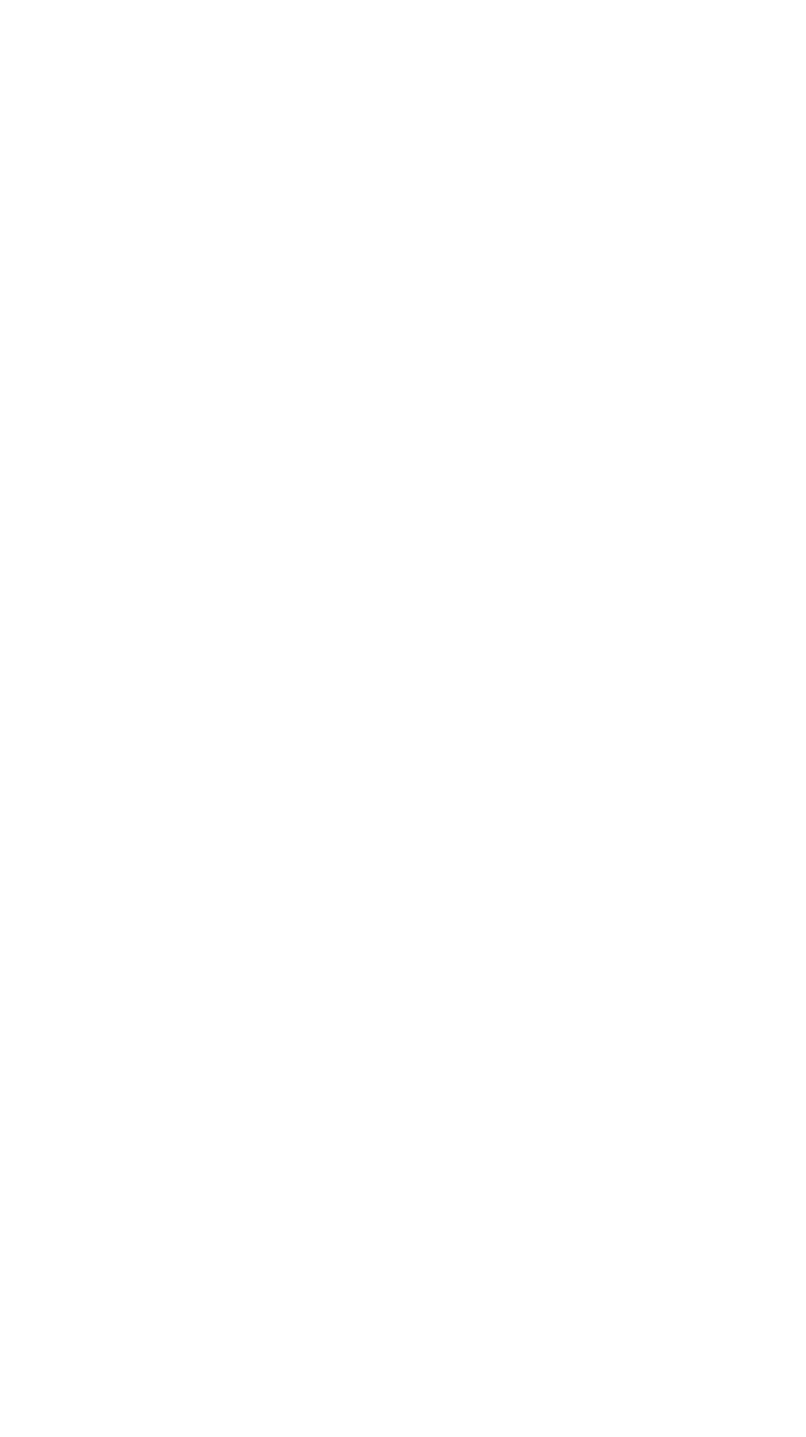
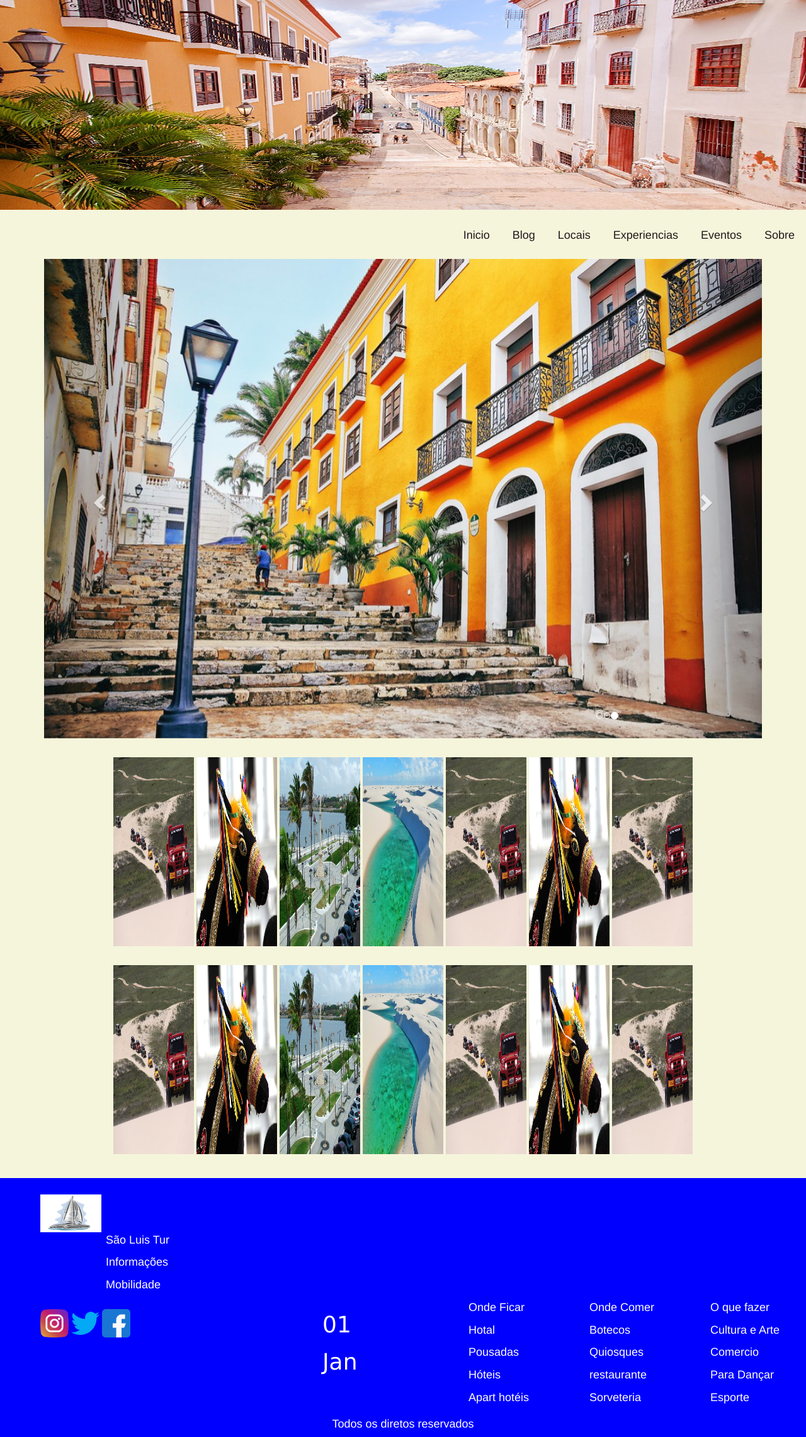
Before and after one commit to lippekstro/agitos_slz, a PHP site: page / in a window 1280 px wide. Before the commit the page is empty. Shown: the whole page at 63% size. Before the commit the page ends 800 px from the top, so only its background shows below. Run offline with PHP 8.4, Linux system fonts and the light colour scheme.

Commit message:
index - feito

```diff
--- a/index.php
+++ b/index.php
@@ -1,18 +1,75 @@
-<!DOCTYPE html>
-<html lang="pt-BR">
-
-<head>
-    <meta charset="UTF-8">
-    <meta http-equiv="X-UA-Compatible" content="IE=edge">
-    <meta name="viewport" content="width=device-width, initial-scale=1.0">
-    <title></title>
-    <link rel="stylesheet" href="css/style.css">
-</head>
-
-<body>
+<?php
+require_once "templates/cabecalho.php";
+?>
+<div class="container">
 
 
-    <script src="js/script.js"></script>
-</body>
+    <div id="myCarousel" class="carousel slide" data-ride="carousel">
 
-</html>
+        <!-- Indicadores da imagem com bolinhas  -->
+        <ol class="carousel-indicators">
+            <li data-target="#myCarousel" data-slide-to="0" class="active"></li>
+            <li data-target="#myCarousel" data-slide-to="1"></li>
+            <li data-target="#myCarousel" data-slide-to="2"></li>
+        </ol>
+
+
+        <!---Imagens do Carrosel-->
+
+        <div class="carousel-inner">
+            <div class="item active">
+                <img src="img/a3.jpg" alt="Los Angeles" style="width:100%;">
+            </div>
+
+            <div class="item">
+                <img src="img/B2.webp" alt="Chicago" style="width:100%;">
+            </div>
+
+            <div class="item">
+                <img src="img/c1.jpg" alt="New york" style="width:100%;">
+            </div>
+        </div>
+
+        <!--- Setas do Carrocel com efeitos -->
+
+        <a class="left carousel-control" href="#myCarousel" data-slide="prev">
+            <span class="glyphicon glyphicon-chevron-left"></span>
+            <span class="sr-only">Previous</span>
+        </a>
+        <a class="right carousel-control" href="#myCarousel" data-slide="next">
+            <span class="glyphicon glyphicon-chevron-right"></span>
+            <span class="sr-only">Next</span>
+        </a>
+    </div>
+</div>
+</div>
+
+
+<!--- Primeira Coluna de Imagem -->
+<div class="coluna01">
+    <img src="img/a2.jpg" alt="Trulli" width="10%" height="300">
+    <img src="img/B1.webp" alt="Trulli" width="10%" height="300">
+    <img src="img/MA.jpg" alt="Trulli" width="10%" height="300">
+    <img src="img/B3.jpg" alt="Trulli" width="10%" height="300">
+    <img src="img/a2.jpg" alt="Trulli" width="10%" height="300">
+    <img src="img/B1.webp" alt="Trulli" width="10%" height="300">
+    <img src="img/a2.jpg" alt="Trulli" width="10%" height="300">
+
+    <!--- Segunda Coluna de Imagens -->
+
+</div>
+<div class="coluna02">
+    <img src="img/a2.jpg" alt="Trulli" width="10%" height="300">
+    <img src="img/B1.webp" alt="Trulli" width="10%" height="300">
+    <img src="img/MA.jpg" alt="Trulli" width="10%" height="300">
+    <img src="img/B3.jpg" alt="Trulli" width="10%" height="300">
+    <img src="img/a2.jpg" alt="Trulli" width="10%" height="300">
+    <img src="img/B1.webp" alt="Trulli" width="10%" height="300">
+    <img src="img/a2.jpg" alt="Trulli" width="10%" height="300">
+
+
+</div>
+
+<?php
+require_once "templates/rodape.php";
+?>
--- a/templates/cabecalho.php
+++ b/templates/cabecalho.php
@@ -0,0 +1,182 @@
+<!DOCTYPE html>
+<html lang="pt-br">
+
+<head>
+    <meta charset="UTF-8">
+    <meta http-equiv="X-UA-Compatible" content="IE=edge">
+    <meta name="viewport" content="width=device-width, initial-scale=1.0">
+
+    <title>Document</title>
+
+    <meta name="viewport" content="width=device-width, initial-scale=1">
+    <link rel="stylesheet" href="https://maxcdn.bootstrapcdn.com/bootstrap/3.4.1/css/bootstrap.min.css">
+    <script src="https://ajax.googleapis.com/ajax/libs/jquery/3.6.1/jquery.min.js"></script>
+    <script src="https://maxcdn.bootstrapcdn.com/bootstrap/3.4.1/js/bootstrap.min.js"></script>
+
+
+    <!---- Verificar com o Professor -->
+    <style>
+        ul {
+            list-style-type: none;
+            padding: 20;
+            font-size: 18px;
+            width: 100%;
+
+
+        }
+
+
+
+
+
+        li {
+            float: right;
+        }
+
+        li a {
+
+            display: block;
+            color: rgb(32, 25, 25);
+            text-align: end;
+            padding: 18px;
+            text-decoration: none;
+            font-family: 'Franklin Gothic Medium', 'Arial Narrow', Arial, sans-serif;
+        }
+
+
+
+
+
+
+        body {
+            background-color: beige;
+        }
+
+        .carousel-inner {
+            margin-top: 6%;
+
+        }
+
+
+        .coluna01 {
+
+            width: 100%;
+            margin-top: 30px;
+            text-align: center;
+            color: white;
+
+
+
+        }
+
+        .coluna02 {
+            width: 100%;
+            margin-top: 30px;
+            text-align: center;
+            color: white;
+        }
+
+
+        .rodape {
+
+
+            margin-top: 3%;
+            padding: 80;
+            overflow: hidden;
+            background-color: blue;
+            color: white;
+        }
+
+        .imgrodape {
+            padding-left: 05%;
+            margin-top: 02%;
+            color: white;
+
+
+        }
+
+        .informacoesrodape {
+            padding-left: 10%;
+            font-family: 'Franklin Gothic Medium', 'Arial Narrow', Arial, sans-serif;
+            font-size: 18px;
+            color: white;
+        }
+
+        .Bloco01 {
+            width: 15%;
+            float: right;
+            font-family: 'Franklin Gothic Medium', 'Arial Narrow', Arial, sans-serif;
+            font-size: 18px;
+            color: white;
+        }
+
+        .Bloco02 {
+            width: 15%;
+            float: right;
+            font-family: 'Franklin Gothic Medium', 'Arial Narrow', Arial, sans-serif;
+            font-size: 18px;
+            color: white;
+        }
+
+        .Bloco03 {
+            width: 15%;
+            float: right;
+            font-family: 'Franklin Gothic Medium', 'Arial Narrow', Arial, sans-serif;
+            font-size: 18px;
+            color: white;
+        }
+
+        .data {
+            width: 15%;
+            float: right;
+            font-family: 'Lucida Sans', 'Lucida Sans Regular', 'Lucida Grande', 'Lucida Sans Unicode', Geneva, Verdana, sans-serif;
+            color: white;
+
+        }
+
+        .inc {
+            padding-left: 05%;
+            margin-top: 02%;
+        }
+
+        .direito {
+            margin-top: 10%;
+            text-align: center;
+            font-family: 'Franklin Gothic Medium', 'Arial Narrow', Arial, sans-serif;
+            position: static;
+        }
+    </style>
+
+
+
+</head>
+
+<body>
+
+    <header>
+
+        <!---- Imagem Superior acima do Menu-->
+
+        <div>
+            <img src="img/R.jpg" alt="Trulli" width="100%" height="333">
+        </div>
+
+
+        <!-- Menu-->
+
+        <div style="font-family:'Times New Roman', Times, serif">
+            <ul>
+
+
+
+                <li> <a href=""> Sobre</a></li>
+                <li> <a href="">Eventos </a></li>
+                <li> <a href=""> Experiencias </a></li>
+                <li> <a href="">Locais</a></li>
+                <li> <a href=""> Blog</a></li>
+                <li> <a href=""> Inicio </a></li>
+
+            </ul>
+
+    </header>
+    <main>
--- a/templates/rodape.php
+++ b/templates/rodape.php
@@ -0,0 +1,74 @@
+</main>
+
+
+    <!-----Rodapé----->
+    <footer>
+
+
+
+
+        <div class="rodape">
+
+
+            <div class="imgrodape">
+
+                <img src="img/logo01..jpg" alt="" width="8%" height="60">
+
+
+            </div>
+
+            <div class="informacoesrodape">
+
+                <ul>São Luis Tur</ul>
+                <ul>Informações </ul>
+                <ul>Mobilidade </ul>
+            </div>
+
+
+
+            <div class="Bloco01">
+                <ul>O que fazer </ul>
+                <ul>Cultura e Arte</ul>
+                <ul>Comercio</ul>
+                <ul>Para Dançar</ul>
+                <ul>Esporte</ul>
+
+            </div>
+
+            <div class="Bloco02">
+                <ul>Onde Comer </ul>
+                <ul>Botecos</ul>
+                <ul>Quiosques</ul>
+                <ul>restaurante</ul>
+                <ul>Sorveteria</ul>
+
+            </div>
+
+            <div class="Bloco03">
+                <ul>Onde Ficar </ul>
+                <ul>Hotal</ul>
+                <ul>Pousadas</ul>
+                <ul>Hóteis</ul>
+                <ul>Apart hotéis</ul>
+
+            </div>
+
+            <div class="data">
+                <h1>01</h1>
+                <h1>Jan</h1>
+            </div>
+            <div class="inc">
+                <img src="img/instagram.png" alt="Trulli" width="45px" height="5%">
+                <img src="img/twitter.png" alt="Trulli" width="45px" height="5%">
+                <img src="img/facebook.png" alt="Trulli" width="45px" height="5%">
+            </div>
+            <div class="direito">
+                <h4>Todos os diretos reservados</h4>
+            </div>
+
+        </div>
+
+    </footer>
+</body>
+
+</html>
```
Also changed, not shown: img/B1.webp (added), img/B2.webp (added), img/B3.jpg (added), img/B4.jpg (added), img/MA.jpg (added), img/R.jpg (added), img/a1.jpg (added), img/a2.jpg (added), img/a3.jpg (added), img/c1.jpg (added), img/facebook.png (added), img/instagram.png (added), img/logo.png (added), img/logo01..jpg (added), 1 more files.
